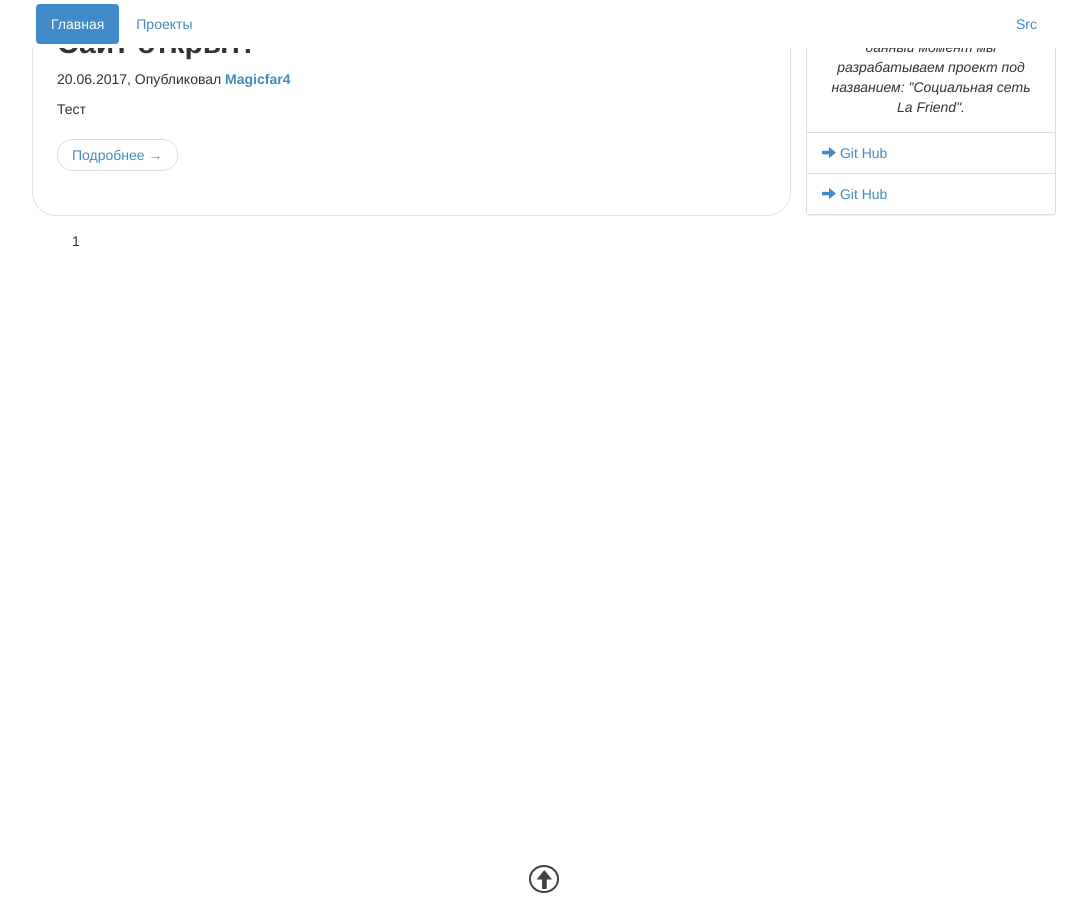
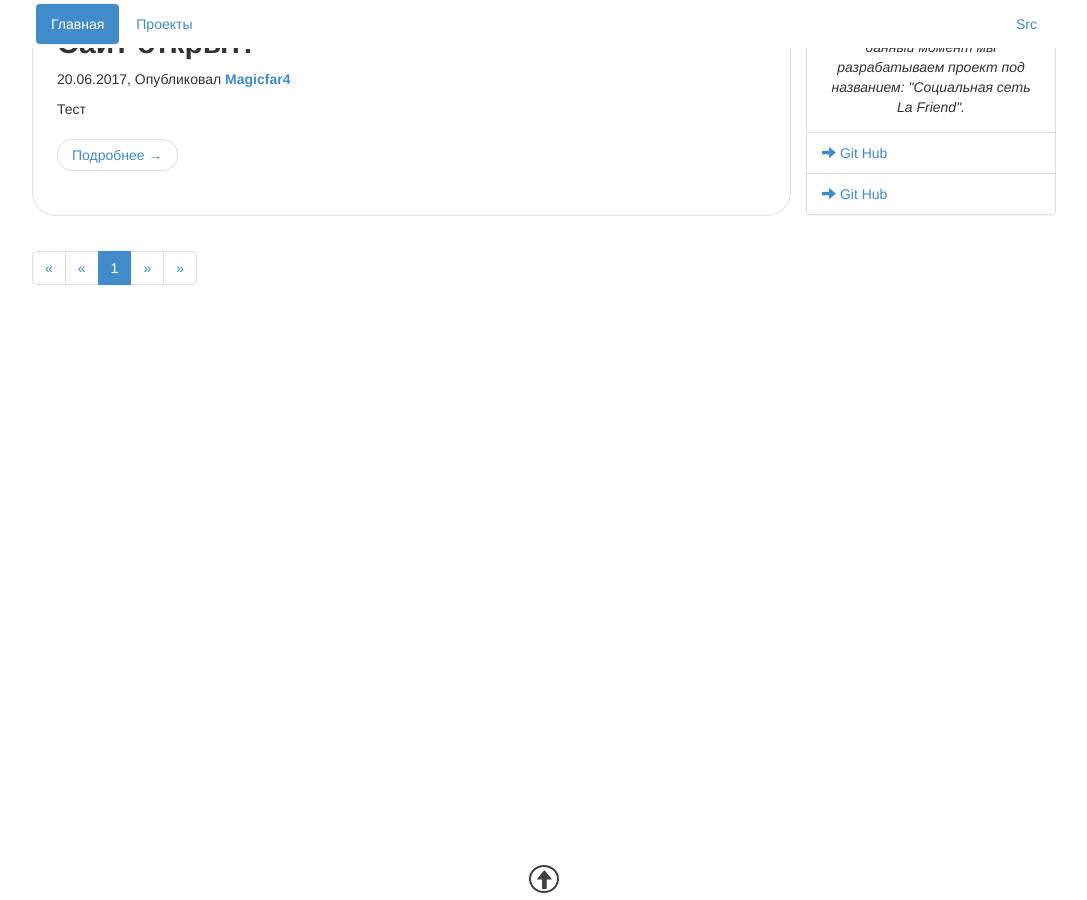
Before and after one commit to jm-organization/jm-organization.github.io, a Jekyll site: the page built from index.html, in a window 1280 px wide and 900 px high, scrolled down 655 px. Shown: the whole window, without its empty margins (96-1183 px from the left). Built offline with Jekyll 4.4.1, drawn with Linux system fonts in a browser that asks for light colours; the list of posts is cut into pages by our own code.

Commit message:
Пагинатор обновлён

```diff
--- a/index.html
+++ b/index.html
@@ -19,7 +19,7 @@ title: Главная
 </article>
 {% endfor %}
 
-<ul class="uk-pagination">
+<ul class="jm-pagination pagination">
     {% assign max_buttons = 5 %}
 
     {% assign max_buttons_sides = max_buttons | minus: 1 | divided_by: 2 %}
@@ -47,16 +47,16 @@ title: Главная
 
     <li>
         {% if paginator.previous_page %}
-        <a href="/"><i class="uk-icon-angle-double-left"></i></a>
+        <a href="/">&laquo;</a>
         {% else %}
-        <span><i class="uk-icon-angle-double-left"></i></span>
+        <span>&laquo;</span>
         {% endif %}
     </li>
     <li>
         {% if paginator.previous_page %}
-        <a href="{{ paginator.previous_page_path }}"><i class="uk-icon-angle-left"></i></a>
+        <a href="{{ paginator.previous_page_path }}">&laquo;</a>
         {% else %}
-        <span><i class="uk-icon-angle-left"></i></span>
+        <span>&laquo;</span>
         {% endif %}
     </li>
 
@@ -71,7 +71,7 @@ title: Главная
     {% capture link %}<a href="{{ site.paginate_path | replace: ':num', page }}">{{ page }}</a>{% endcapture %}
     {% endif %}
 
-    <li{% if page == paginator.page %} class="uk-active"{% endif %}>
+    <li{% if page == paginator.page %} class="active"{% endif %}>
     {{ link }}
     </li>
     {% endfor %}
@@ -80,18 +80,16 @@ title: Главная
 
     <li>
         {% if paginator.next_page %}
-        <a href="{{ paginator.next_page_path }}"><i class="uk-icon-angle-right"></i></a>
+        <a href="{{ paginator.next_page_path }}">&raquo;</i></a>
         {% else %}
-        <span><i class="uk-icon-angle-right"></i></span>
+        <span>&raquo;</span>
         {% endif %}
     </li>
     <li>
         {% if paginator.next_page %}
-        <a href="{{ site.paginate_path | replace: ':num', paginator.total_pages }}">
-            <i class="uk-icon-angle-double-right"></i>
-        </a>
+        <a href="{{ site.paginate_path | replace: ':num', paginator.total_pages }}">&raquo;</a>
         {% else %}
-        <span><i class="uk-icon-angle-double-right"></i></span>
+        <span>&raquo;</span>
         {% endif %}
     </li>
 </ul>
```
